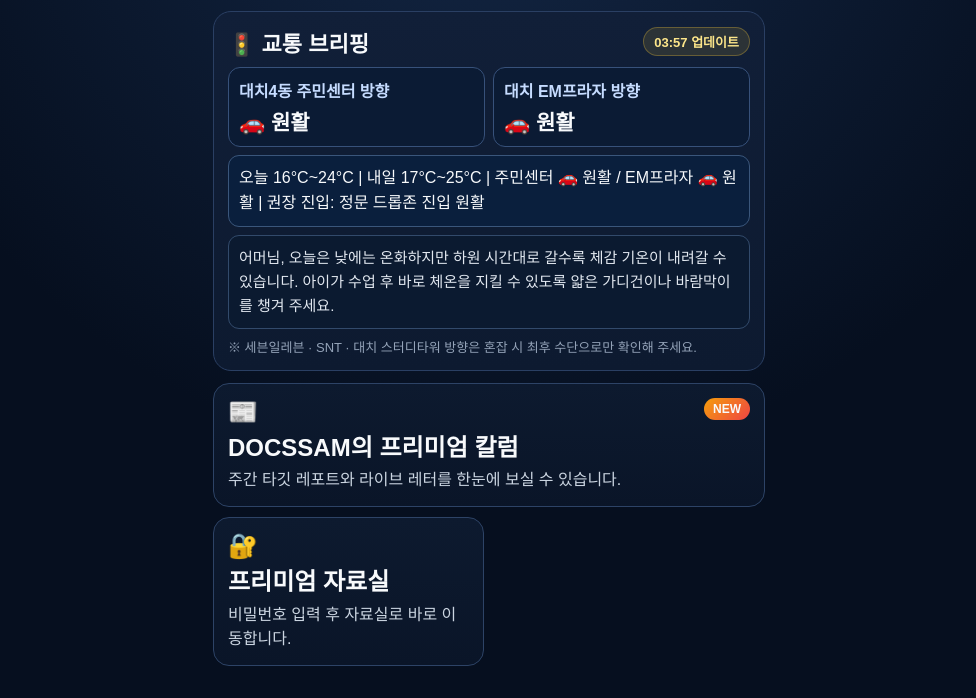
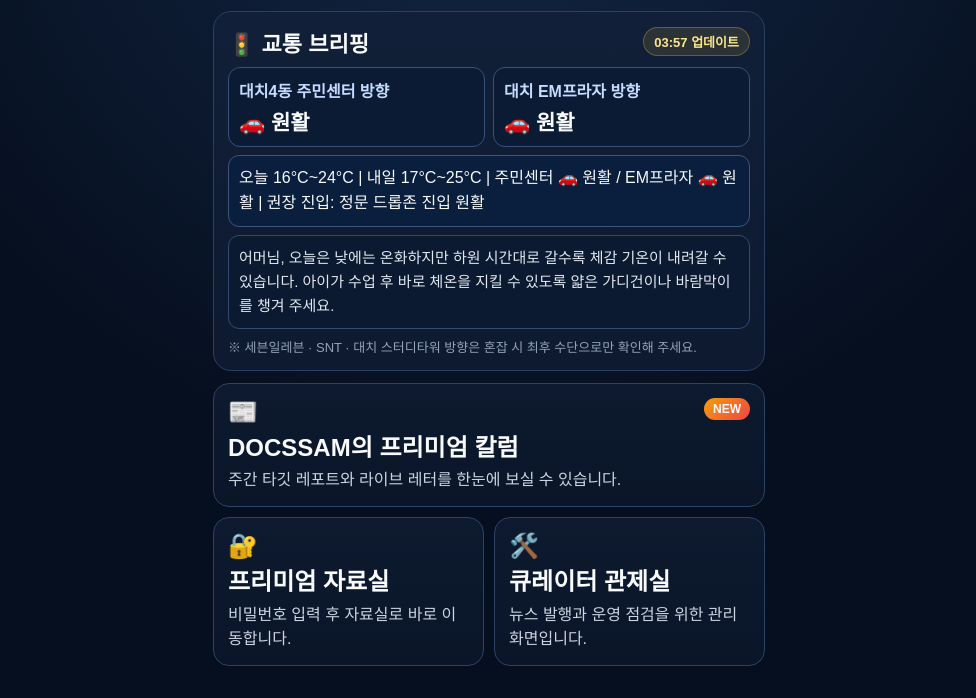
Before and after one commit to docssam1/gfield-report, a plain HTML site: page hub.html in a window 1280 px wide. Shown: the part 184-882 px from the top of the page, without its empty margins (151-1127 px from the left). Drawn offline with Linux system fonts and the light colour scheme.

Commit message:
fix: restore previous showcase version for hub and edu news

```diff
--- a/hub.html
+++ b/hub.html
@@ -110,6 +110,11 @@
         <h3>프리미엄 자료실</h3>
         <p>비밀번호 입력 후 자료실로 바로 이동합니다.</p>
       </a>
+      <a class="card" href="news_curator.html">
+        <div class="icon">🛠️</div>
+        <h3>큐레이터 관제실</h3>
+        <p>뉴스 발행과 운영 점검을 위한 관리 화면입니다.</p>
+      </a>
     </section>
   </main>
 
```
